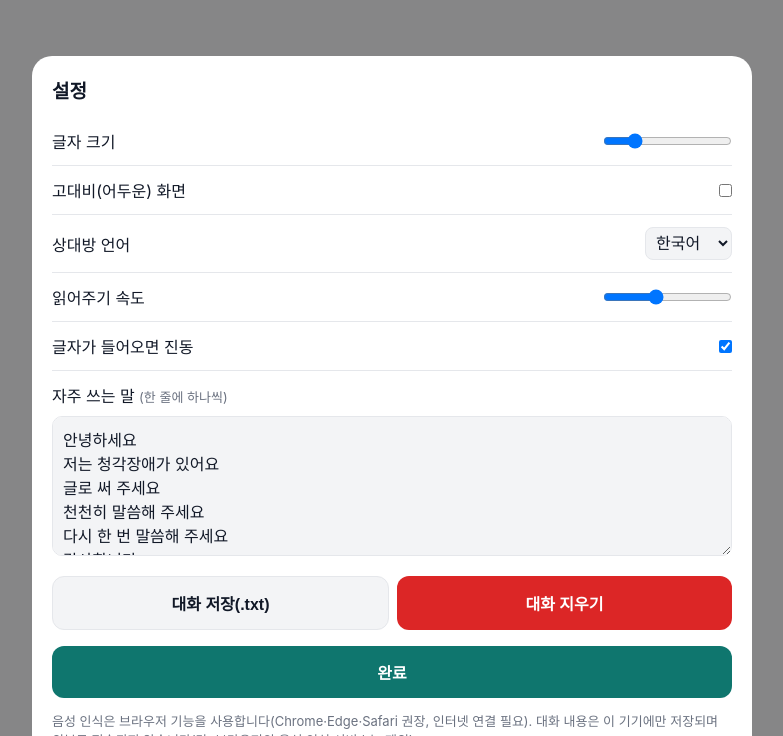
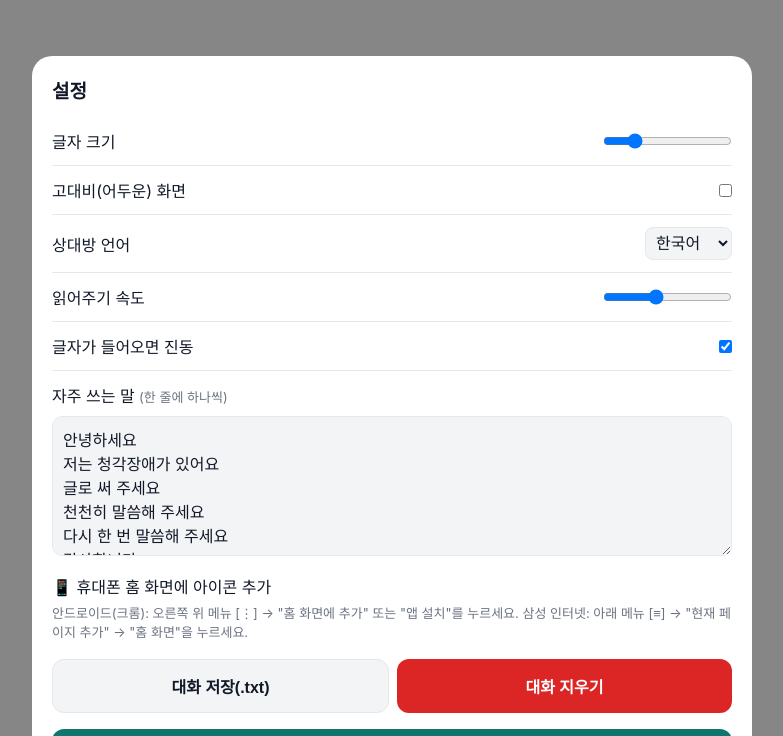
Before and after one commit to jjorribbong/work, a plain HTML site: page talk/index.html in a window 1280 px wide. Both pictures are taken after a click on the button "⚙︎". Shown: the part 64-800 px from the top of the page, without its empty margins (248-1031 px from the left). Drawn offline with Linux system fonts and the light colour scheme.

Commit message:
마주톡: 휴대폰 홈 화면에 아이콘으로 추가 가능하게(PWA)
- 앱 아이콘, manifest, 오프라인 캐시(service worker) 추가
- 설정에 기기별 '홈 화면에 추가' 안내와 설치 버튼 추가

Co-Authored-By: Claude Opus 5.5 <noreply@anthropic.com>
Claude-Session: https://claude.ai/code/session_01BjrUEVTEkSErPNWny1PreU

```diff
--- a/talk/index.html
+++ b/talk/index.html
@@ -4,6 +4,13 @@
 <meta charset="UTF-8">
 <meta name="viewport" content="width=device-width, initial-scale=1.0, viewport-fit=cover">
 <meta name="theme-color" content="#0f766e">
+<link rel="manifest" href="manifest.webmanifest">
+<link rel="icon" type="image/png" href="icon-192.png">
+<link rel="apple-touch-icon" href="apple-touch-icon.png">
+<meta name="apple-mobile-web-app-capable" content="yes">
+<meta name="mobile-web-app-capable" content="yes">
+<meta name="apple-mobile-web-app-title" content="마주톡">
+<meta name="apple-mobile-web-app-status-bar-style" content="default">
 <title>마주톡 - 청각장애인 대화 도우미</title>
 <style>
   * { margin: 0; padding: 0; box-sizing: border-box; -webkit-tap-highlight-color: transparent; }
@@ -163,6 +170,11 @@
     <div style="padding-top:12px">
       <div>자주 쓰는 말 <span class="small">(한 줄에 하나씩)</span></div>
       <textarea id="quickEdit"></textarea>
+    </div>
+    <div style="padding-top:14px">
+      <div>📱 휴대폰 홈 화면에 아이콘 추가</div>
+      <button class="btn" id="installBtn" style="display:none;width:100%;margin-top:8px">홈 화면에 추가하기</button>
+      <p class="small" id="installGuide" style="margin-top:6px"></p>
     </div>
     <div class="btns">
       <button class="btn ghost" id="saveLog">대화 저장(.txt)</button>
@@ -391,6 +403,26 @@
   };
 
   if ('speechSynthesis' in window) speechSynthesis.onvoiceschanged = () => {};
+
+  /* ---------- 홈 화면에 추가 ---------- */
+  if ('serviceWorker' in navigator && location.protocol === 'https:') navigator.serviceWorker.register('sw.js').catch(() => {});
+  let installEvt = null;
+  const isStandalone = matchMedia('(display-mode: standalone)').matches || navigator.standalone;
+  const ua = navigator.userAgent;
+  const isIOS = /iPhone|iPad|iPod/.test(ua) || (ua.includes('Mac') && 'ontouchend' in document);
+  const isKakao = /KAKAOTALK|NAVER|Instagram|FBAN|Line\//i.test(ua);
+  function installGuide() {
+    if (isStandalone) return '이미 홈 화면 아이콘으로 실행 중입니다. ✅';
+    if (isKakao) return '카카오톡·네이버 등 앱 안의 브라우저에서는 추가할 수 없습니다. 오른쪽 위 메뉴(⋮ 또는 ⋯)에서 "다른 브라우저로 열기"를 누른 뒤 다시 시도하세요.';
+    if (isIOS) return '아이폰: 화면 아래(또는 위)의 공유 버튼 [⬆︎] → "홈 화면에 추가" → 오른쪽 위 "추가"를 누르세요. (Safari에서 열어야 합니다)';
+    if (installEvt) return '위 버튼을 누르면 홈 화면에 마주톡 아이콘이 생깁니다.';
+    return '안드로이드(크롬): 오른쪽 위 메뉴 [⋮] → "홈 화면에 추가" 또는 "앱 설치"를 누르세요. 삼성 인터넷: 아래 메뉴 [≡] → "현재 페이지 추가" → "홈 화면"을 누르세요.';
+  }
+  function refreshInstall() { $('installGuide').textContent = installGuide(); $('installBtn').style.display = installEvt && !isStandalone ? 'block' : 'none'; }
+  window.addEventListener('beforeinstallprompt', e => { e.preventDefault(); installEvt = e; refreshInstall(); });
+  window.addEventListener('appinstalled', () => { installEvt = null; refreshInstall(); });
+  $('installBtn').onclick = async () => { if (!installEvt) return; installEvt.prompt(); await installEvt.userChoice.catch(() => {}); installEvt = null; refreshInstall(); };
+  refreshInstall();
   applyCfg(); renderLog();
 })();
 </script>
```
Also changed, not shown: talk/sw.js (added, +16 -0 lines), talk/apple-touch-icon.png (added), talk/icon-192.png (added), talk/icon-512.png (added), talk/icon-maskable-512.png (added), talk/manifest.webmanifest (added).
